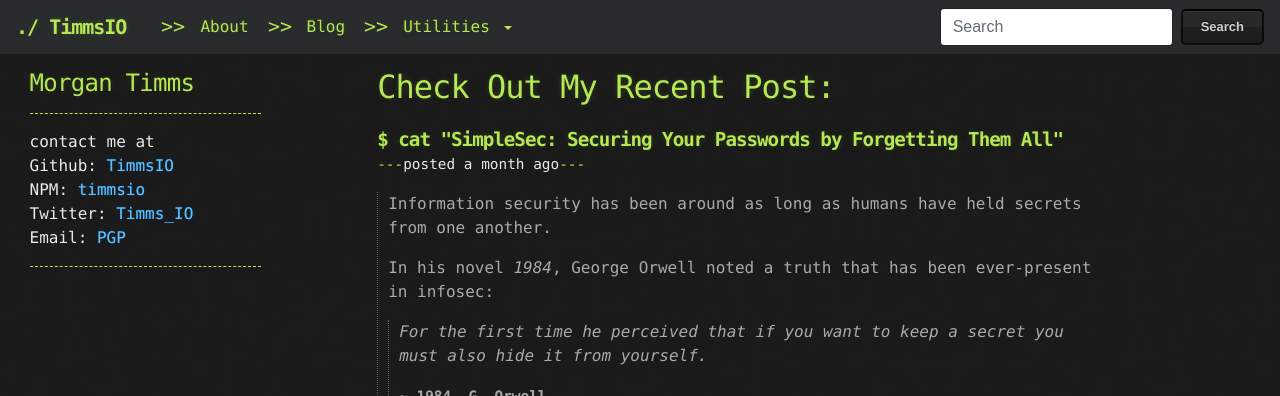
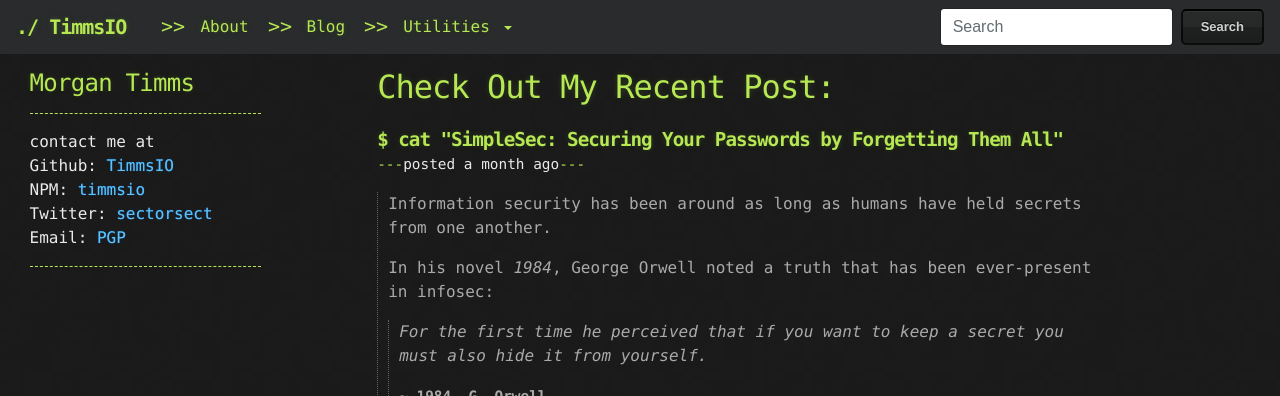
Before and after one commit to TimmsIO/timmsio.github.io, a Jekyll site: the page built from index.md, in a window 1280 px wide and 900 px high. Shown: the top 396 px of the window. Built offline with Jekyll 4.4.1, drawn with Linux system fonts in a browser that asks for light colours; nearby versions of some CDN libraries.

Commit message:
Update contactPanel.md

```diff
--- a/_includes/contactPanel.md
+++ b/_includes/contactPanel.md
@@ -2,11 +2,11 @@ Github: [TimmsIO][gh]
 
 NPM: [timmsio][npm]
 
-Twitter: [Timms_IO][twitter]
+Twitter: [sectorsect][twitter]
 
 Email: [PGP][pgp]
 
 [pgp]: https://keybase.io/tiosect/pgp_keys.asc?fingerprint=2d9e64bbbb175f2170b9dd27cae7077e73d32925 "PGP key"
 [gh]: https://github.com/TimmsIO "My github account"
 [npm]: https://www.npmjs.com/~timmsio "My NPM account"
-[twitter]: https://twitter.com/Timms_IO "My twitter profile"
+[twitter]: https://twitter.com/sectorsect "My twitter profile"
```
